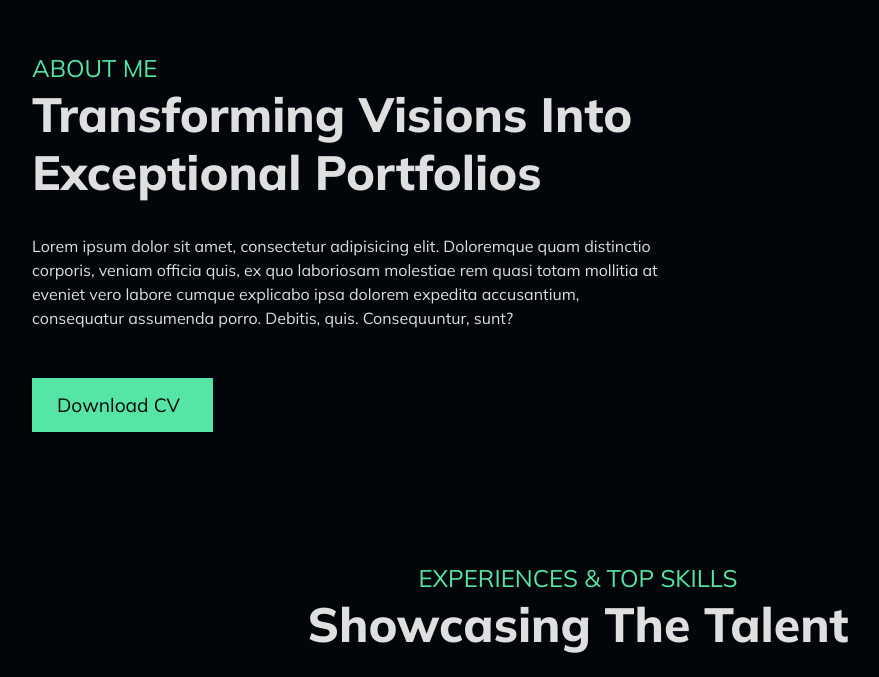
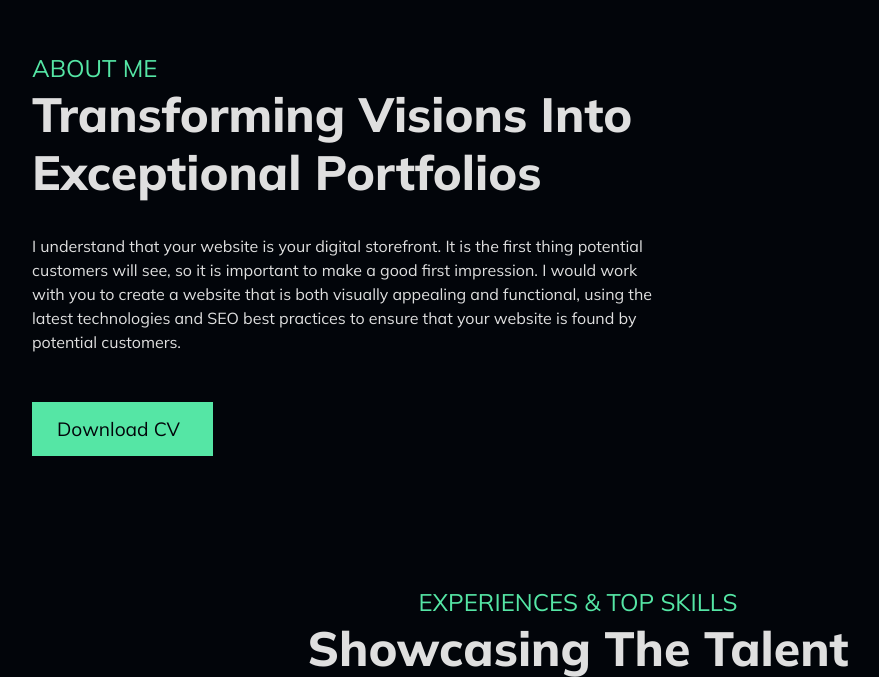
Before and after one commit to hemantkarekar/portfolio-new, a CodeIgniter app: page /portfolio-website/ in a window 1280 px wide. Shown: the part 762-1439 px from the top of the page, without its empty margins (62-941 px from the left). Run offline with CodeIgniter, Linux system fonts and the light colour scheme; data that the repository does not hold is empty; some libraries are stand-ins or nearby versions.

Commit message:
About Content

```diff
--- a/application/config/config.php
+++ b/application/config/config.php
@@ -24,7 +24,7 @@ defined('BASEPATH') OR exit('No direct script access allowed');
 |
 */
 $config['base_url'] = 'http://localhost/portfolio-website/';
-$config['base_url'] = 'https://hemantkarekar.com/';
+// $config['base_url'] = 'https://hemantkarekar.com/';
 
 /*
 |--------------------------------------------------------------------------
--- a/application/views/pages/index.php
+++ b/application/views/pages/index.php
@@ -121,7 +121,7 @@
 						</div>
 						<div class="desc mb-5">
 							<p>
-								Lorem ipsum dolor sit amet, consectetur adipisicing elit. Doloremque quam distinctio corporis, veniam officia quis, ex quo laboriosam molestiae rem quasi totam mollitia at eveniet vero labore cumque explicabo ipsa dolorem expedita accusantium, consequatur assumenda porro. Debitis, quis. Consequuntur, sunt?
+							I understand that your website is your digital storefront. It is the first thing potential customers will see, so it is important to make a good first impression. I would work with you to create a website that is both visually appealing and functional, using the latest technologies and SEO best practices to ensure that your website is found by potential customers.
 							</p>
 						</div>
 						<button type="button" class="btn btn-lg btn-primary btn-w_icon-right cvEnquiryModalBtn" id="cvEnquiryModalBtn">Download CV<i class="ti ti-download icon"></i></button>
```
